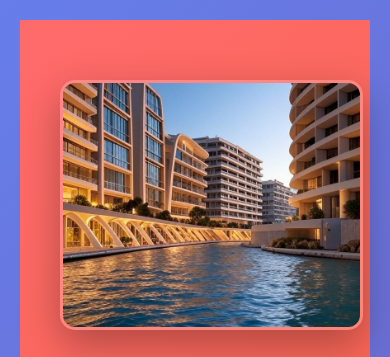
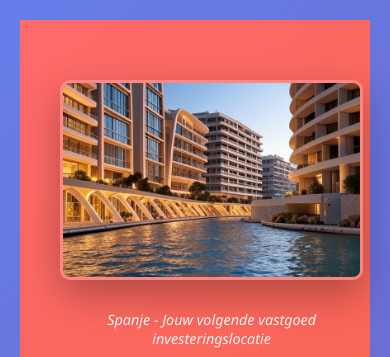
Before and after one commit to Jali2587/1-spanje-rendement, a plain HTML site: page index.html in a window 390 px wide. Shown: the top 357 px of the page. Drawn offline with Linux system fonts and the light colour scheme.

Commit message:
Update index.html

```diff
--- a/index.html
+++ b/index.html
@@ -439,13 +439,9 @@
                 font-size: 2.2rem;
             }
 
-            .expert-team {
-                gap: 20px;
-            }
-
-            .expert-photo {
-                width: 80px;
-                height: 80px;
+            .hero-image {
+                height: 200px;
+                border-radius: 10px;
             }
 
             .input-group {
@@ -485,7 +481,7 @@
                  alt="Valencia Spanje - Prachtige vastgoed investeringslocatie"
                  class="hero-image">
             <div class="image-caption">
-                Valencia - Jouw volgende vastgoed investeringslocatie
+                Spanje - Jouw volgende vastgoed investeringslocatie
             </div>
 
             <h1 class="gate-headline">🇪🇸 Gratis Spanje ROI Calculator</h1>
```
